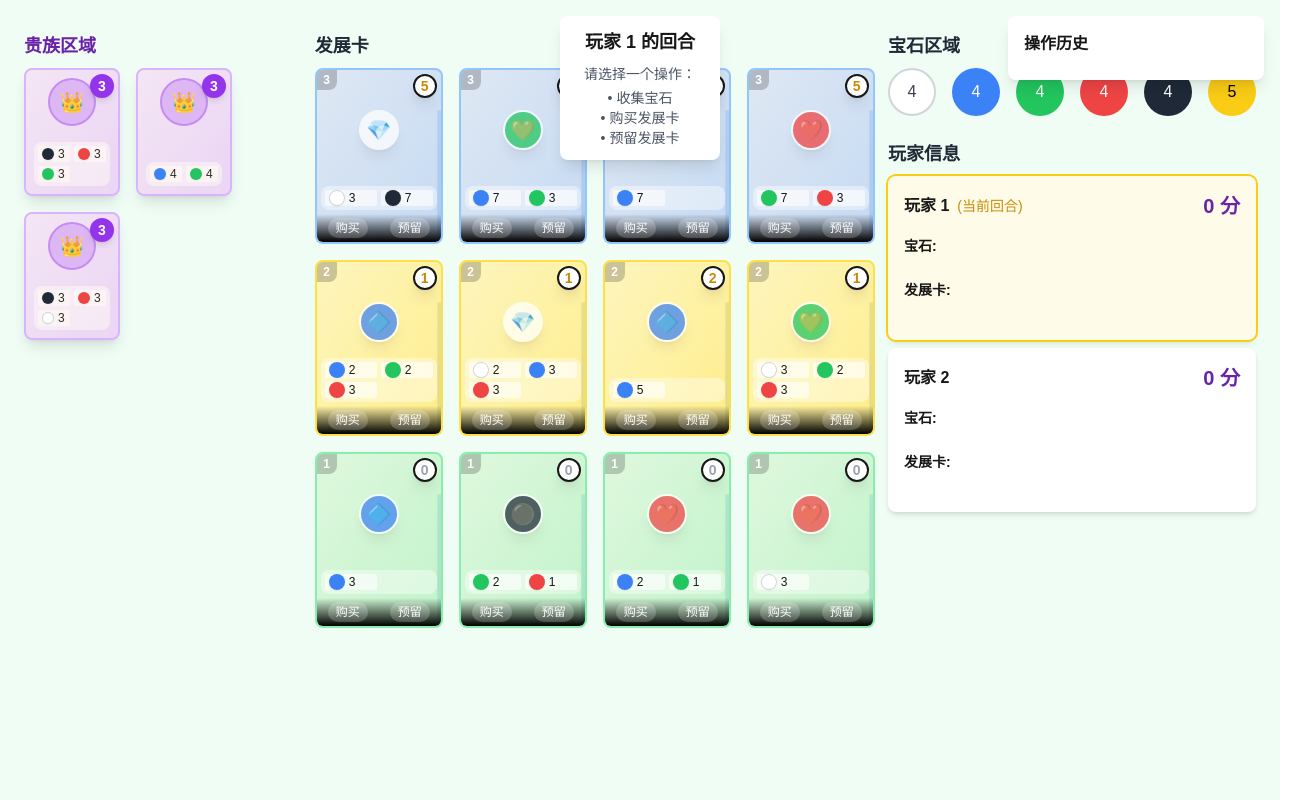
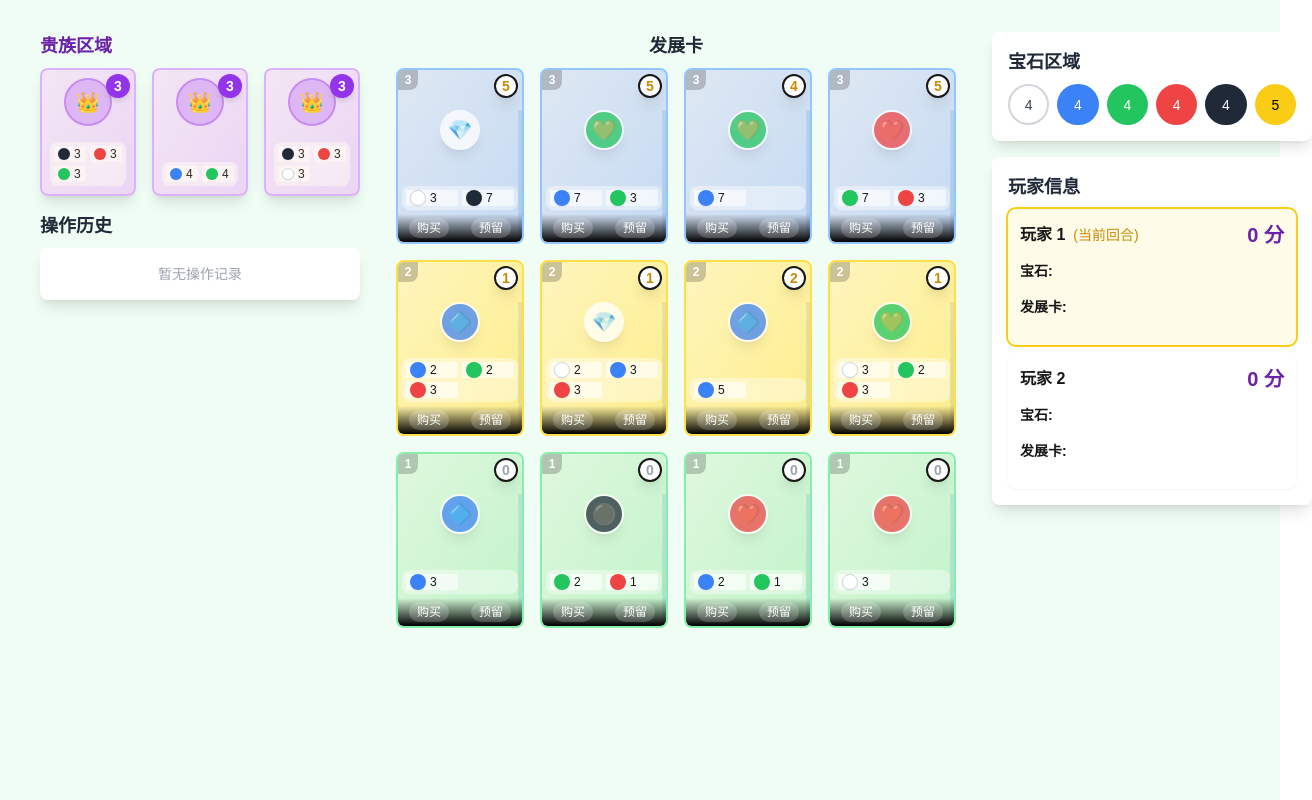
Before and after one commit to FiringJ/splendor-client, a Next.js app: page /game in a window 1280 px wide. Shown: the whole page, 1312 px wide, since content can reach past the window. Built offline with nearby package versions, Linux system fonts and the light colour scheme.

Commit message:
feat: 璀璨宝石

```diff
--- a/app/components/game/ActionHistory.tsx
+++ b/app/components/game/ActionHistory.tsx
@@ -1,6 +1,23 @@
 import { useGameStore } from '../../store/gameStore';
 import type { GameStore } from '../../store/gameStore';
-import type { GameAction } from '../../types/game';
+import type { GameAction, GemType } from '../../types/game';
+
+const gemColors: Record<GemType, string> = {
+  diamond: 'bg-white border-2 border-gray-300',
+  sapphire: 'bg-blue-500',
+  emerald: 'bg-green-500',
+  ruby: 'bg-red-500',
+  onyx: 'bg-gray-800',
+  gold: 'bg-yellow-400'
+};
+
+const GemCircle = ({ type, count }: { type: GemType; count?: number }) => (
+  <div className="inline-flex items-center gap-1">
+    <div className={`w-6 h-6 rounded-full ${gemColors[type]} inline-flex items-center justify-center text-sm font-bold shadow-md ${type === 'onyx' ? 'text-white' : ''}`}>
+      {count}
+    </div>
+  </div>
+);
 
 export const ActionHistory = () => {
   const actionHistory = useGameStore((state: GameStore) => state.actionHistory);
@@ -8,29 +25,52 @@ export const ActionHistory = () => {
   const formatAction = (action: GameAction) => {
     switch (action.type) {
       case 'takeGems':
-        return `${action.playerName} 获取了宝石: ${Object.entries(action.details.gems || {})
-          .map(([gem, count]) => `${count}个${gem}`)
-          .join(', ')}`;
+        return (
+          <div className="flex items-center gap-2">
+            <span>{action.playerName} 获取了:</span>
+            <div className="flex gap-2">
+              {Object.entries(action.details.gems || {}).map(([gem, count]) => (
+                <GemCircle key={gem} type={gem as GemType} count={count} />
+              ))}
+            </div>
+          </div>
+        );
       case 'purchaseCard':
-        return `${action.playerName} 购买了一张${action.details.card?.points}点数的卡牌`;
+        return (
+          <div className="flex items-center gap-2">
+            <span>{action.playerName} 购买了</span>
+            <GemCircle type={action.details.card?.gem as GemType} />
+          </div>
+        );
       case 'reserveCard':
         return `${action.playerName} 预留了一张卡牌`;
       case 'acquireNoble':
-        return `${action.playerName} 获得了一位贵族`;
+        return (
+          <div className="flex items-center gap-2">
+            <span>{action.playerName} 获得了一位贵族</span>
+            <div className="w-6 h-6 rounded-full bg-purple-300 border-2 border-purple-400 inline-flex items-center justify-center text-sm shadow-md">
+              👑
+            </div>
+          </div>
+        );
       default:
         return '未知操作';
     }
   };
 
   return (
-    <div className="fixed right-4 top-4 w-64 bg-white rounded-lg shadow-lg p-4 max-h-96 overflow-y-auto">
-      <h3 className="font-bold mb-2">操作历史</h3>
-      <div className="space-y-2">
+    <div className="bg-white rounded-lg shadow-lg">
+      <div className="p-2 space-y-1">
         {actionHistory.map((action, index) => (
-          <div key={index} className="text-sm text-gray-600 border-b pb-1">
+          <div key={index} className="text-sm text-gray-600 border-b last:border-b-0">
             {formatAction(action)}
           </div>
         ))}
+        {actionHistory.length === 0 && (
+          <div className="text-sm text-gray-400 text-center py-2">
+            暂无操作记录
+          </div>
+        )}
       </div>
     </div>
   );
--- a/app/components/game/GameBoard.tsx
+++ b/app/components/game/GameBoard.tsx
@@ -2,14 +2,13 @@
 
 import { useGameStore } from '../../store/gameStore';
 import type { GameStore } from '../../store/gameStore';
-import { Player } from '../../types/game';
+import type { Player } from '../../types/game';
+import { NobleDisplay } from './NobleDisplay';
+import { CardDisplay } from './CardDisplay';
 import { GemToken } from './GemToken';
-import { CardDisplay } from './CardDisplay';
 import { PlayerPanel } from './PlayerPanel';
-import { NobleDisplay } from './NobleDisplay';
-import { GameStatus } from './GameStatus';
+import { ConfirmDialog } from './ConfirmDialog';
 import { ActionHistory } from './ActionHistory';
-import { ConfirmDialog } from './ConfirmDialog';
 
 export const GameBoard = () => {
   const gameState = useGameStore((state: GameStore) => state.gameState);
@@ -18,12 +17,7 @@ export const GameBoard = () => {
   if (!gameState) return null;
 
   return (
-    <div className="flex flex-col gap-2 p-2 max-h-screen overflow-auto">
-      <div className="flex justify-between items-start gap-2">
-        <GameStatus />
-        <ActionHistory />
-      </div>
-
+    <div className="h-screen bg-green-50 p-6">
       {confirmDialog && (
         <ConfirmDialog
           isOpen={confirmDialog.isOpen}
@@ -37,29 +31,35 @@ export const GameBoard = () => {
         />
       )}
 
-      <div className="game-area grid grid-cols-[1fr_2fr_1fr] gap-2">
-        {/* 左侧：贵族区域 */}
-        <div className="nobles-area flex flex-col gap-2">
-          <h3 className="text-lg font-bold text-purple-800">贵族区域</h3>
-          <div className="grid grid-cols-1 gap-2">
+      <div className="h-full max-w-[1600px] mx-auto px-4 py-2 grid grid-cols-[320px_minmax(600px,_1fr)_320px] gap-4">
+        {/* 左侧：贵族区域和操作历史 */}
+        <div className="flex flex-col gap-4 w-full">
+          <div className="w-full">
+            <h3 className="text-lg font-bold text-purple-800 mb-2">贵族区域</h3>
             <NobleDisplay nobles={gameState.nobles} />
+          </div>
+          <div className="w-full">
+            <h3 className="text-lg font-bold text-gray-800 mb-2">操作历史</h3>
+            <ActionHistory />
           </div>
         </div>
 
         {/* 中间：卡牌区域 */}
-        <div className="cards-area flex flex-col gap-2">
-          <h3 className="text-lg font-bold text-gray-800">发展卡</h3>
-          <CardDisplay cards={gameState.cards} />
+        <div className="flex flex-col items-center">
+          <h3 className="text-lg font-bold text-gray-800 mb-2">发展卡</h3>
+          <div className="w-full flex justify-center">
+            <CardDisplay cards={gameState.cards} />
+          </div>
         </div>
 
         {/* 右侧：宝石和玩家信息 */}
-        <div className="right-area flex flex-col gap-2">
-          <div className="gems-area">
+        <div className="flex flex-col gap-4 w-full">
+          <div className="w-full bg-white rounded-lg shadow-lg p-4">
             <h3 className="text-lg font-bold text-gray-800 mb-2">宝石区域</h3>
             <GemToken gems={gameState.gems} />
           </div>
 
-          <div className="players-area mt-4">
+          <div className="w-full bg-white rounded-lg shadow-lg p-4">
             <h3 className="text-lg font-bold text-gray-800 mb-2">玩家信息</h3>
             <div className="flex flex-col gap-2">
               {gameState.players.map((player: Player, index: number) => (
--- a/app/components/game/GemToken.tsx
+++ b/app/components/game/GemToken.tsx
@@ -154,26 +154,27 @@ export const GemToken = ({ gems }: GemTokenProps) => {
   };
 
   return (
-    <div className="flex flex-col gap-4">
-      <div className="flex gap-4">
+    <div className="flex flex-col gap-4 w-full">
+      <div className="grid grid-cols-6 gap-2">
         {Object.entries(gems).map(([gem, count]) => (
           <div
             key={gem}
-            className="flex flex-col items-center gap-2"
+            className="flex flex-col items-center"
             onClick={() => handleGemClick(gem as GemType)}
             onDoubleClick={() => handleDoubleClick(gem as GemType)}
           >
             <div className={`
-              w-12 h-12 rounded-full cursor-pointer
+              aspect-square w-full rounded-full cursor-pointer
               ${gemColors[gem as GemType]}
               flex items-center justify-center
               ${selectedGems[gem as GemType] ? 'ring-2 ring-yellow-400' : ''}
               hover:opacity-80 transition-opacity
+              text-sm
             `}>
               {count}
             </div>
             {selectedGems[gem as GemType] && (
-              <div className="text-sm font-bold">
+              <div className="text-xs font-bold text-center whitespace-nowrap mt-1">
                 已选: {selectedGems[gem as GemType]}
               </div>
             )}
--- a/app/components/game/NobleDisplay.tsx
+++ b/app/components/game/NobleDisplay.tsx
@@ -18,8 +18,8 @@ export const NobleDisplay = ({ nobles }: NobleDisplayProps) => {
   const currentPlayer = gameState.players[gameState.currentPlayer];
 
   return (
-    <div className="flex flex-col gap-4">
-      <div className="flex gap-4 flex-wrap">
+    <div className="flex flex-col">
+      <div className="flex gap-1 justify-between">
         {nobles.map((noble) => {
           const canAcquire = GameValidator.canAcquireNoble(noble, currentPlayer);
 
@@ -27,8 +27,9 @@ export const NobleDisplay = ({ nobles }: NobleDisplayProps) => {
             <div
               key={noble.id}
               className={`
+                transform origin-left
                 transition-transform duration-200
-                ${canAcquire ? 'hover:scale-105 cursor-pointer' : ''}
+                ${canAcquire ? 'hover:scale-95 cursor-pointer' : ''}
                 ${canAcquire ? 'ring-2 ring-yellow-400' : ''}
               `}
               title={canAcquire ? '可以获得此贵族' : undefined}
--- a/app/components/game/PlayerPanel.tsx
+++ b/app/components/game/PlayerPanel.tsx
@@ -21,11 +21,11 @@ const gemColors: Record<GemType, string> = {
 export const PlayerPanel = ({ player, isActive }: PlayerPanelProps) => {
   return (
     <div className={`
-      p-4 rounded-lg shadow-md
+      p-3 rounded-lg shadow-sm
       ${isActive ? 'bg-yellow-50 ring-2 ring-yellow-400' : 'bg-white'}
     `}>
       {/* 玩家信息头部 */}
-      <div className="flex justify-between items-center mb-4">
+      <div className="flex justify-between items-center mb-3">
         <div className="flex items-center gap-2">
           <span className="font-bold">{player.name}</span>
           {isActive && <span className="text-sm text-yellow-600">(当前回合)</span>}
@@ -36,13 +36,13 @@ export const PlayerPanel = ({ player, isActive }: PlayerPanelProps) => {
       </div>
 
       {/* 宝石区域 */}
-      <div className="mb-4">
-        <h3 className="text-sm font-bold mb-2">宝石:</h3>
+      <div className="mb-3">
+        <h3 className="text-sm font-bold mb-1">宝石:</h3>
         <div className="flex gap-2">
           {Object.entries(player.gems).map(([gem, count]) => count > 0 && (
             <div key={gem} className="flex items-center gap-1">
               <div className={`w-6 h-6 rounded-full ${gemColors[gem as GemType]}
-                            flex items-center justify-center text-sm`}>
+                            flex items-center justify-center text-sm font-bold shadow-sm`}>
                 {count}
               </div>
             </div>
@@ -51,8 +51,8 @@ export const PlayerPanel = ({ player, isActive }: PlayerPanelProps) => {
       </div>
 
       {/* 发展卡区域 */}
-      <div className="mb-4">
-        <h3 className="text-sm font-bold mb-2">发展卡:</h3>
+      <div className="mb-3">
+        <h3 className="text-sm font-bold mb-1">发展卡:</h3>
         <div className="flex gap-2 overflow-x-auto">
           {player.cards.map((card) => (
             <div key={card.id} className="transform scale-75 origin-left">
@@ -64,8 +64,8 @@ export const PlayerPanel = ({ player, isActive }: PlayerPanelProps) => {
 
       {/* 预留卡区域 */}
       {player.reservedCards.length > 0 && (
-        <div className="mb-4">
-          <h3 className="text-sm font-bold mb-2">预留卡:</h3>
+        <div className="mb-3">
+          <h3 className="text-sm font-bold mb-1">预留卡:</h3>
           <div className="flex gap-2 overflow-x-auto">
             {player.reservedCards.map((card) => (
               <div key={card.id} className="transform scale-75 origin-left">
@@ -79,7 +79,7 @@ export const PlayerPanel = ({ player, isActive }: PlayerPanelProps) => {
       {/* 贵族区域 */}
       {player.nobles.length > 0 && (
         <div>
-          <h3 className="text-sm font-bold mb-2">贵族:</h3>
+          <h3 className="text-sm font-bold mb-1">贵族:</h3>
           <div className="flex gap-2 overflow-x-auto">
             {player.nobles.map((noble) => (
               <div key={noble.id} className="transform scale-75 origin-left">
--- a/app/game/page.tsx
+++ b/app/game/page.tsx
@@ -13,7 +13,7 @@ export default function GamePage() {
   }, [initGame]);
 
   return (
-    <main className="min-h-screen bg-green-50 p-4">
+    <main>
       <GameBoard />
     </main>
   );
```
